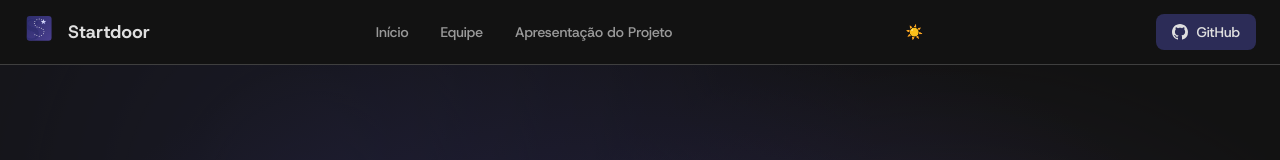
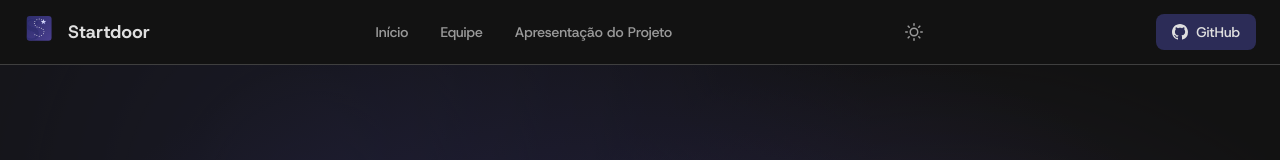
Before and after one commit to pedro-Trovo/Startdoor-landing-page, a React (Vite) app: page / in a window 1280 px wide. Shown: the top 160 px of the page. Built offline with nearby package versions, Linux system fonts and the light colour scheme.

Commit message:
refactor: substitui emoji do toggle tema por icones SVG premium

```diff
--- a/src/components/Header.tsx
+++ b/src/components/Header.tsx
@@ -1,3 +1,4 @@
+import { MoonIcon, SunIcon } from '@components/ThemeIcons';
 import { useTheme } from '@contexts/ThemeContext';
 import { useLocation, useNavigate } from 'react-router-dom';
 
@@ -51,7 +52,7 @@
           onMouseLeave={e => (e.currentTarget.style.color = 'var(--grey-300)')}
           title={theme === 'dark' ? 'Modo claro' : 'Modo escuro'}
         >
-          {theme === 'dark' ? '☀️' : '🌙'}
+          {theme === 'dark' ? <SunIcon /> : <MoonIcon />}
         </button>
 
         <a
--- /dev/null
+++ b/src/components/ThemeIcons.tsx
@@ -0,0 +1,41 @@
+export function SunIcon({ size = 18 }: { size?: number }) {
+  return (
+    <svg
+      width={size}
+      height={size}
+      viewBox="0 0 24 24"
+      fill="none"
+      stroke="currentColor"
+      strokeWidth="2"
+      strokeLinecap="round"
+      strokeLinejoin="round"
+    >
+      <circle cx="12" cy="12" r="5" />
+      <line x1="12" y1="1" x2="12" y2="3" />
+      <line x1="12" y1="21" x2="12" y2="23" />
+      <line x1="4.22" y1="4.22" x2="5.64" y2="5.64" />
+      <line x1="18.36" y1="18.36" x2="19.78" y2="19.78" />
+      <line x1="1" y1="12" x2="3" y2="12" />
+      <line x1="21" y1="12" x2="23" y2="12" />
+      <line x1="4.22" y1="19.78" x2="5.64" y2="18.36" />
+      <line x1="18.36" y1="5.64" x2="19.78" y2="4.22" />
+    </svg>
+  );
+}
+
+export function MoonIcon({ size = 18 }: { size?: number }) {
+  return (
+    <svg
+      width={size}
+      height={size}
+      viewBox="0 0 24 24"
+      fill="none"
+      stroke="currentColor"
+      strokeWidth="2"
+      strokeLinecap="round"
+      strokeLinejoin="round"
+    >
+      <path d="M21 12.79A9 9 0 1 1 11.21 3 7 7 0 0 0 21 12.79z" />
+    </svg>
+  );
+}
--- a/src/pages/Presentation.tsx
+++ b/src/pages/Presentation.tsx
@@ -1,3 +1,4 @@
+import { MoonIcon, SunIcon } from '@components/ThemeIcons';
 import { useTheme } from '@contexts/ThemeContext';
 import { useEffect, useState } from 'react';
 import { useNavigate } from 'react-router-dom';
@@ -186,7 +187,7 @@
         onMouseLeave={e => (e.currentTarget.style.backgroundColor = 'var(--grey-900)')}
         title={theme === 'dark' ? 'Modo claro' : 'Modo escuro'}
       >
-        {theme === 'dark' ? '☀️' : '🌙'}
+        {theme === 'dark' ? <SunIcon /> : <MoonIcon />}
       </button>
 
       <button
```
